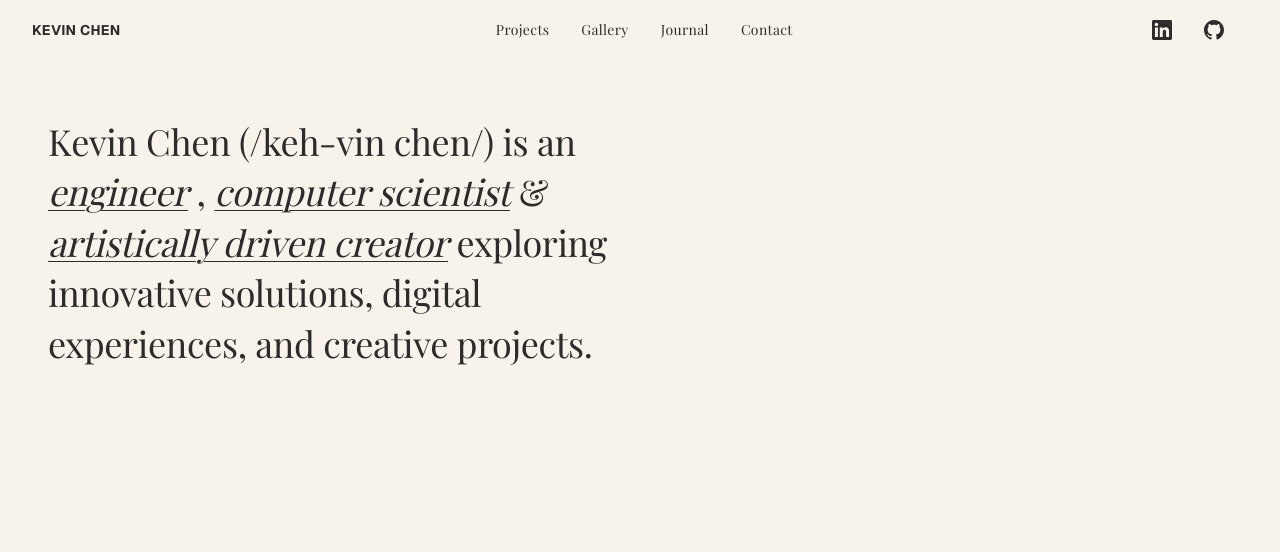
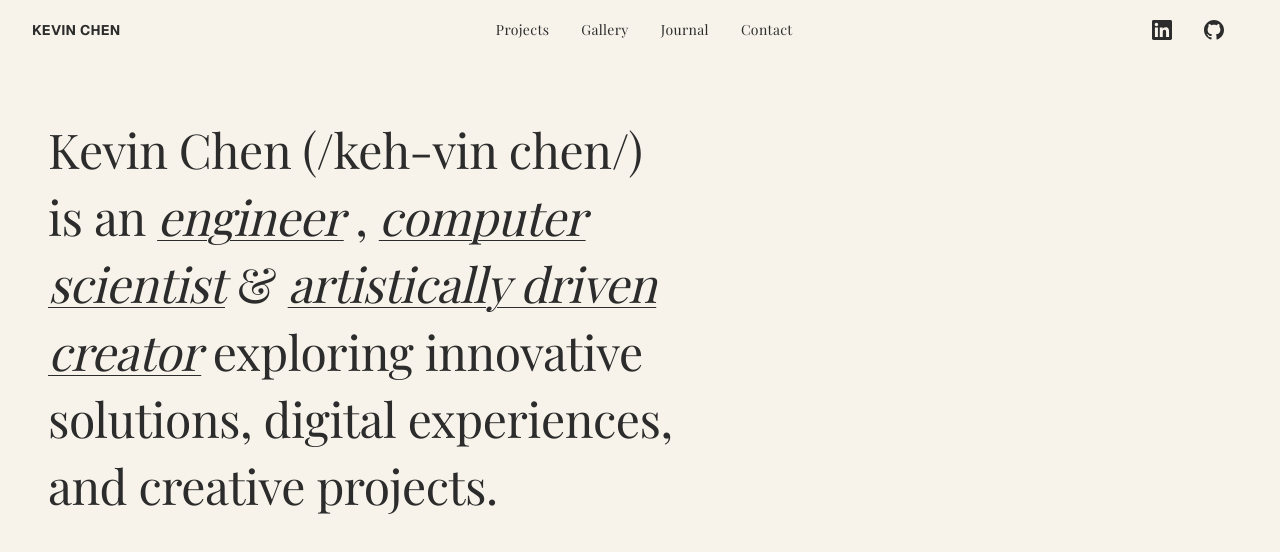
Before and after one commit to KevinChen2211/personal-portfolio, a Next.js app: page / in a window 1280 px wide. Shown: the top 552 px of the page. Built offline with nearby package versions, Linux system fonts and the light colour scheme.

Commit message:
increase size of hero text

```diff
--- a/app/page.tsx
+++ b/app/page.tsx
@@ -221,7 +221,7 @@
             3. Or uncomment @font-face in globals.css if you have the font files
           */}
           <div
-            className="text-2xl md:text-2xl lg:text-3xl xl:text-4xl leading-[1.5] md:leading-[1.4]"
+            className="text-2xl md:text-3xl lg:text-4xl xl:text-5xl leading-[1.5] md:leading-[1.4]"
             style={{
               fontFamily:
                 "var(--font-display), 'Playfair Display', 'Times New Roman', serif",
```
